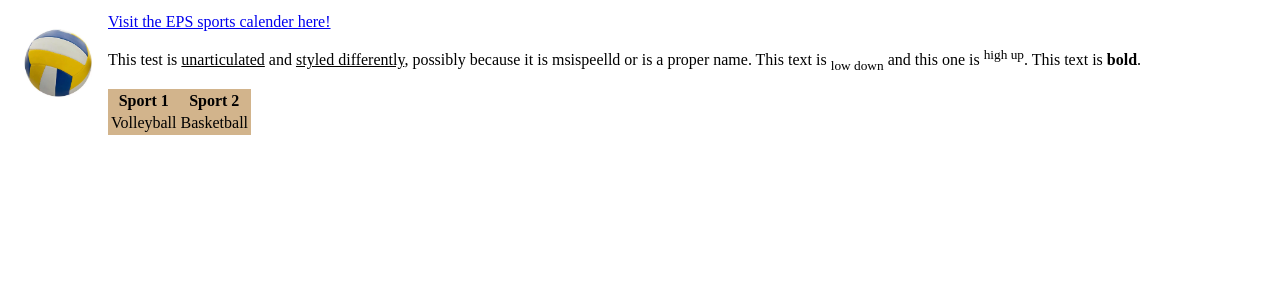
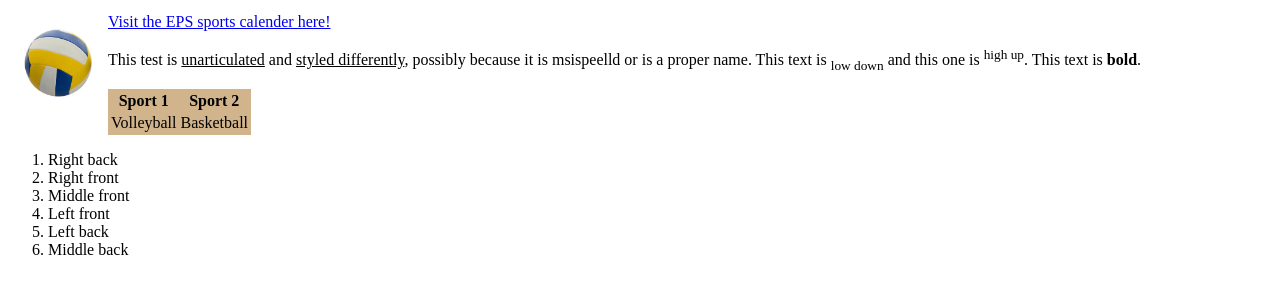
Before and after one commit to hgoet1214/hgoet1214.github.io, a plain HTML site: page html_demo/index.html in a window 1280 px wide. Shown: the part 101-394 px from the top of the page. Drawn offline with Linux system fonts and the light colour scheme.

Commit message:
added a list

```diff
--- a/html_demo/index.html
+++ b/html_demo/index.html
@@ -30,6 +30,15 @@
         </tr>
     </table>
 
+    <ol>
+        <li>Right back</li>
+        <li>Right front</li>
+        <li>Middle front</li>
+        <li>Left front</li>
+        <li>Left back</li>
+        <li>Middle back</li>
+    </ol>
+
 </body>
 
 </html>
```
